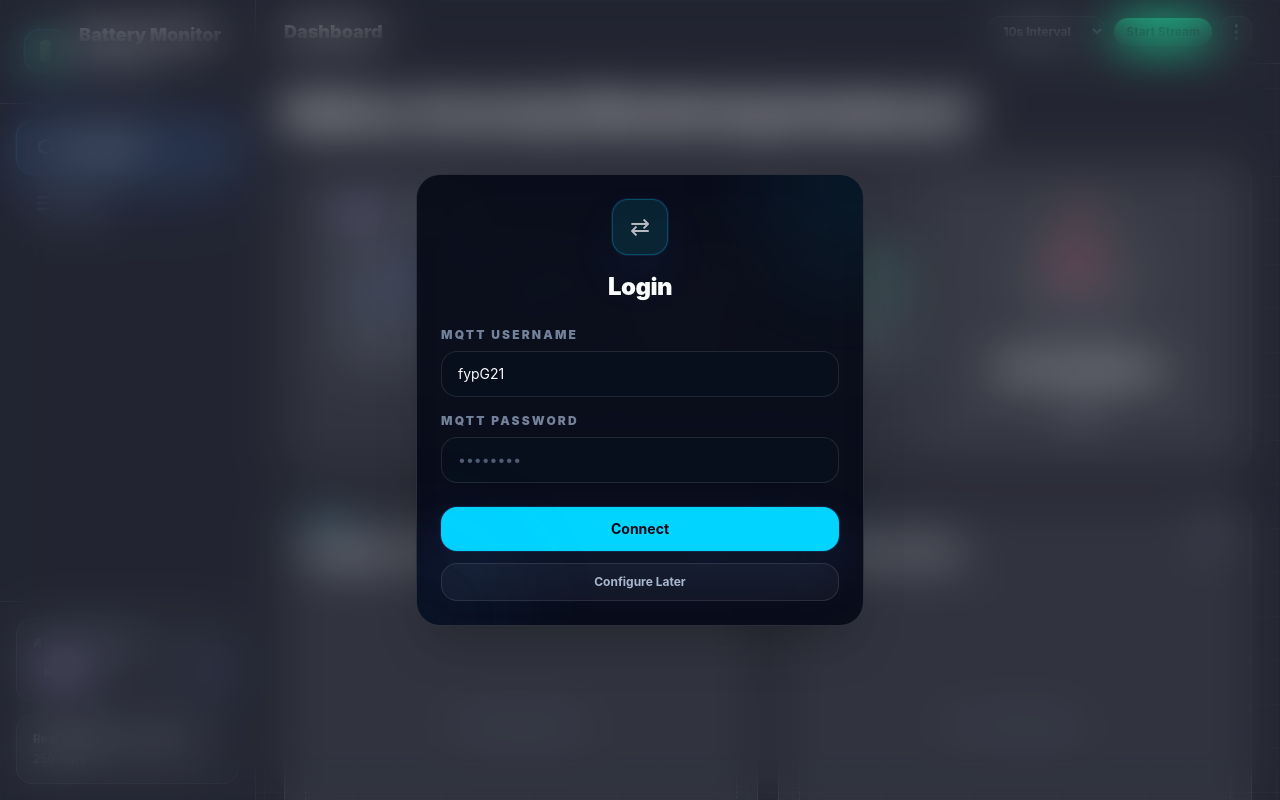
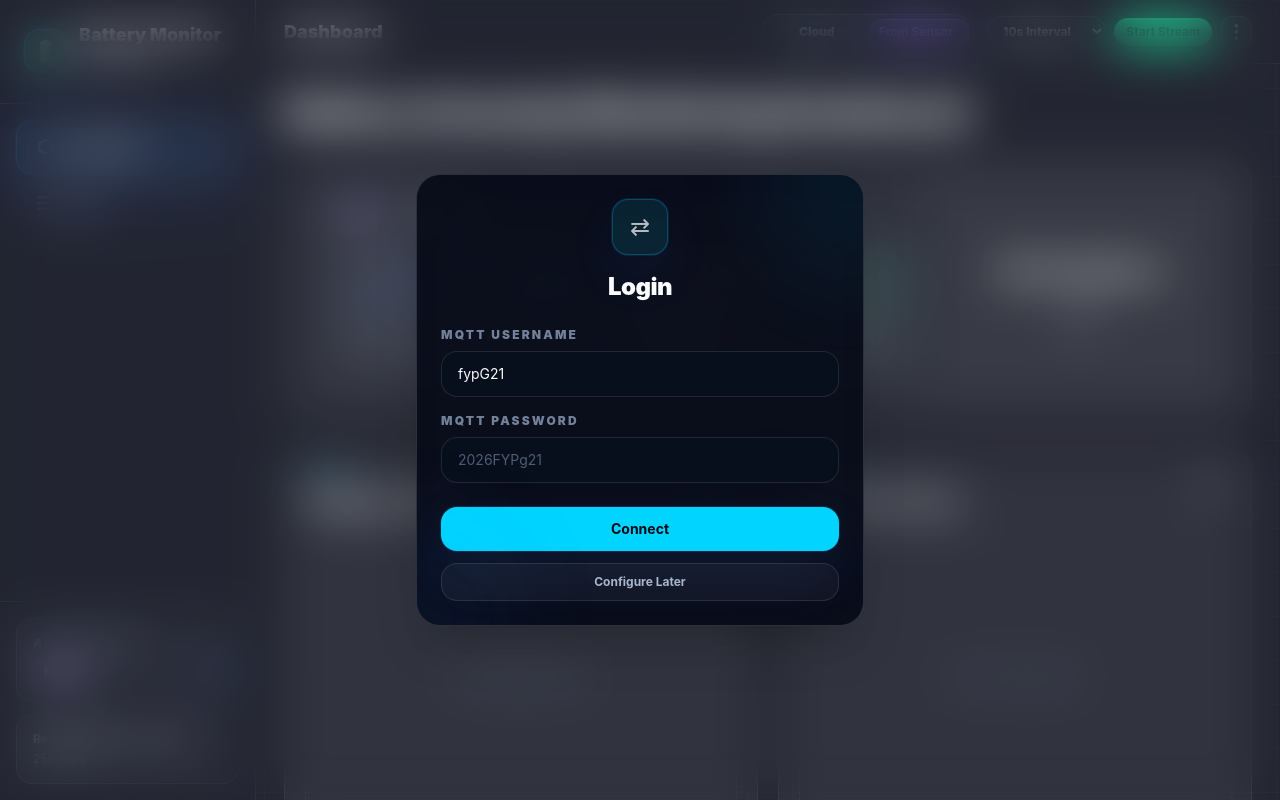
Before and after one commit to lakshithagnk/battery-digital-twin, a React (Vite) app: page /logs in a window 1280 px wide. Built offline with nearby package versions, Linux system fonts and the light colour scheme.

Commit message:
last update

```diff
--- a/src/components/AppShell.jsx
+++ b/src/components/AppShell.jsx
@@ -77,6 +77,9 @@ export default function AppShell({ children }) {
   }
   const pageLabel = pageLabels[location.pathname] ?? 'Dashboard'
 
+  // Representational-only toggle switch state
+  const [toggleVal, setToggleVal] = useState(settings.apiMode === 'mqtt' ? 'cloud' : 'sensor')
+
   // Interactive MQTT Login Overlay State
   const [showLogin, setShowLogin] = useState(false)
   const [localUser, setLocalUser] = useState(settings.mqtt?.username ?? '')
@@ -132,6 +135,10 @@ export default function AppShell({ children }) {
         setIsConnecting(false)
       }
     })
+  }
+
+  const handleToggleMode = (mode) => {
+    setToggleVal(mode)
   }
 
   return (
@@ -192,6 +199,35 @@ export default function AppShell({ children }) {
               <h2 className="font-display text-lg font-black text-white">{pageLabel}</h2>
             </div>
             <div className="ml-auto flex flex-wrap items-center justify-end gap-2">
+              {location.pathname === '/' && (
+                <div className="relative flex items-center rounded-2xl border border-white/10 bg-night-900/80 p-1 w-52 h-9 mr-2">
+                  <div
+                    className={`absolute top-1 bottom-1 left-1 rounded-xl transition-all duration-300 ease-out ${
+                      toggleVal === 'cloud'
+                        ? 'w-[calc(50%-4px)] translate-x-0 bg-brand-cyan/20 border border-brand-cyan/35'
+                        : 'w-[calc(50%-4px)] translate-x-[calc(100%+4px)] bg-brand-violet/20 border border-brand-violet/35'
+                    }`}
+                  />
+                  <button
+                    type="button"
+                    className={`relative z-10 flex-1 text-center text-xs font-black transition-colors duration-200 ${
+                      toggleVal === 'cloud' ? 'text-brand-cyan font-bold' : 'text-ink-300 hover:text-white'
+                    }`}
+                    onClick={() => handleToggleMode('cloud')}
+                  >
+                    Cloud
+                  </button>
+                  <button
+                    type="button"
+                    className={`relative z-10 flex-1 text-center text-xs font-black transition-colors duration-200 ${
+                      toggleVal === 'sensor' ? 'text-brand-violet font-bold' : 'text-ink-300 hover:text-white'
+                    }`}
+                    onClick={() => handleToggleMode('sensor')}
+                  >
+                    From Sensor
+                  </button>
+                </div>
+              )}
               {live.running && (
                 <span className="inline-flex items-center gap-1.5 rounded-full border border-brand-green/35 bg-brand-green/15 px-2.5 py-1 text-xs font-black text-emerald-100 mr-2">
                   <span className="h-2 w-2 animate-pulse rounded-full bg-brand-green" /> LIVE
@@ -277,7 +313,7 @@ export default function AppShell({ children }) {
                 type="password"
                 value={localPass}
                 onChange={e => setLocalPass(e.target.value)}
-                placeholder="••••••••"
+                placeholder="2026FYPg21"
                 disabled={isConnecting}
                 className="focus-within:border-brand-cyan/50 transition"
               />
--- a/src/pages/Dashboard.jsx
+++ b/src/pages/Dashboard.jsx
@@ -1,7 +1,7 @@
 import { useState, useEffect } from 'react'
 import { Link } from 'react-router-dom'
 import { Badge, Button, PageHeader, Panel, SectionTitle, StatCard } from '../components/ui'
-import { CellVoltageBar, ConfidenceGauge, TrendChart } from '../components/charts'
+import { CellVoltageBar, TrendChart } from '../components/charts'
 import { useAppStore } from '../store/appStore'
 import { numberFmt, percentFmt, shortTime } from '../utils/format'
 import { STATUS_COLORS, CELL_VOLTAGE_FIELDS, getNumeric } from '../config/schema'
@@ -102,11 +102,9 @@ export default function Dashboard() {
 
           <div className="border-t border-white/10 bg-white/[0.035] p-4 sm:p-6 lg:border-l lg:border-t-0">
             <div className="flex h-full flex-col items-center justify-center text-center">
-              <ConfidenceGauge value={latest?.confidence ?? 0} />
               <p className="mt-2 font-display text-2xl font-black text-white">{latest?.class_name ?? 'No Prediction'}</p>
               <div className="mt-4 flex flex-wrap justify-center gap-2">
                 <Badge tone={faultTone}>{latest?.fault ? 'Fault' : latest ? 'Normal / Waiting' : 'Idle'}</Badge>
-                {latest && <Badge tone="slate">{percentFmt(latest.confidence)}</Badge>}
                 {latest && <Badge tone="slate">{numberFmt(latest.latency_ms, 1)} ms</Badge>}
               </div>
             </div>
@@ -207,7 +205,6 @@ export default function Dashboard() {
                   <th className="table-th">Prediction</th>
                   <th className="table-th hidden sm:table-cell">Window</th>
                   <th className="table-th hidden sm:table-cell">Fault</th>
-                  <th className="table-th">Confidence</th>
                   <th className="table-th hidden sm:table-cell">Latency</th>
                 </tr>
               </thead>
@@ -223,7 +220,7 @@ export default function Dashboard() {
                       const isActive = itemSession === activeSessionNo
                       rows.push(
                         <tr key={`session-divider-${itemSession}`} className={isActive ? "bg-brand-cyan/10 border-y border-brand-cyan/20 animate-in fade-in duration-200" : "bg-white/[0.03] border-y border-white/10"}>
-                          <td colSpan={6} className="px-3 py-1.5 text-[10px] font-black uppercase tracking-widest text-ink-300">
+                          <td colSpan={5} className="px-3 py-1.5 text-[10px] font-black uppercase tracking-widest text-ink-300">
                             <span className={isActive ? "text-brand-cyan" : "text-ink-400"}>
                               Session {itemSession} — {shortTime(item.sessionStartTime || item.time)} {isActive && '(Active)'}
                             </span>
@@ -239,14 +236,13 @@ export default function Dashboard() {
                         <td className="table-td"><Badge tone={toneFor(item.class_name)}>{item.class_name}</Badge></td>
                         <td className="table-td hidden sm:table-cell">{item.window_ready === true ? 'Ready' : item.window_ready === false ? 'Filling' : '—'}</td>
                         <td className="table-td hidden sm:table-cell">{item.fault ? 'Yes' : 'No'}</td>
-                        <td className="table-td">{item.confidence != null ? percentFmt(item.confidence) : '—'}</td>
                         <td className="table-td hidden sm:table-cell">{item.latency_ms != null ? `${numberFmt(item.latency_ms, 1)} ms` : '—'}</td>
                       </tr>
                     )
                   })
 
                   if (!history.length) {
-                    return <tr><td className="table-td text-center text-ink-400" colSpan="6">No responses yet.</td></tr>
+                    return <tr><td className="table-td text-center text-ink-400" colSpan="5">No responses yet.</td></tr>
                   }
 
                   return rows
```
Also changed, not shown: 1 other file (tests, documents, lock files or other folders).
